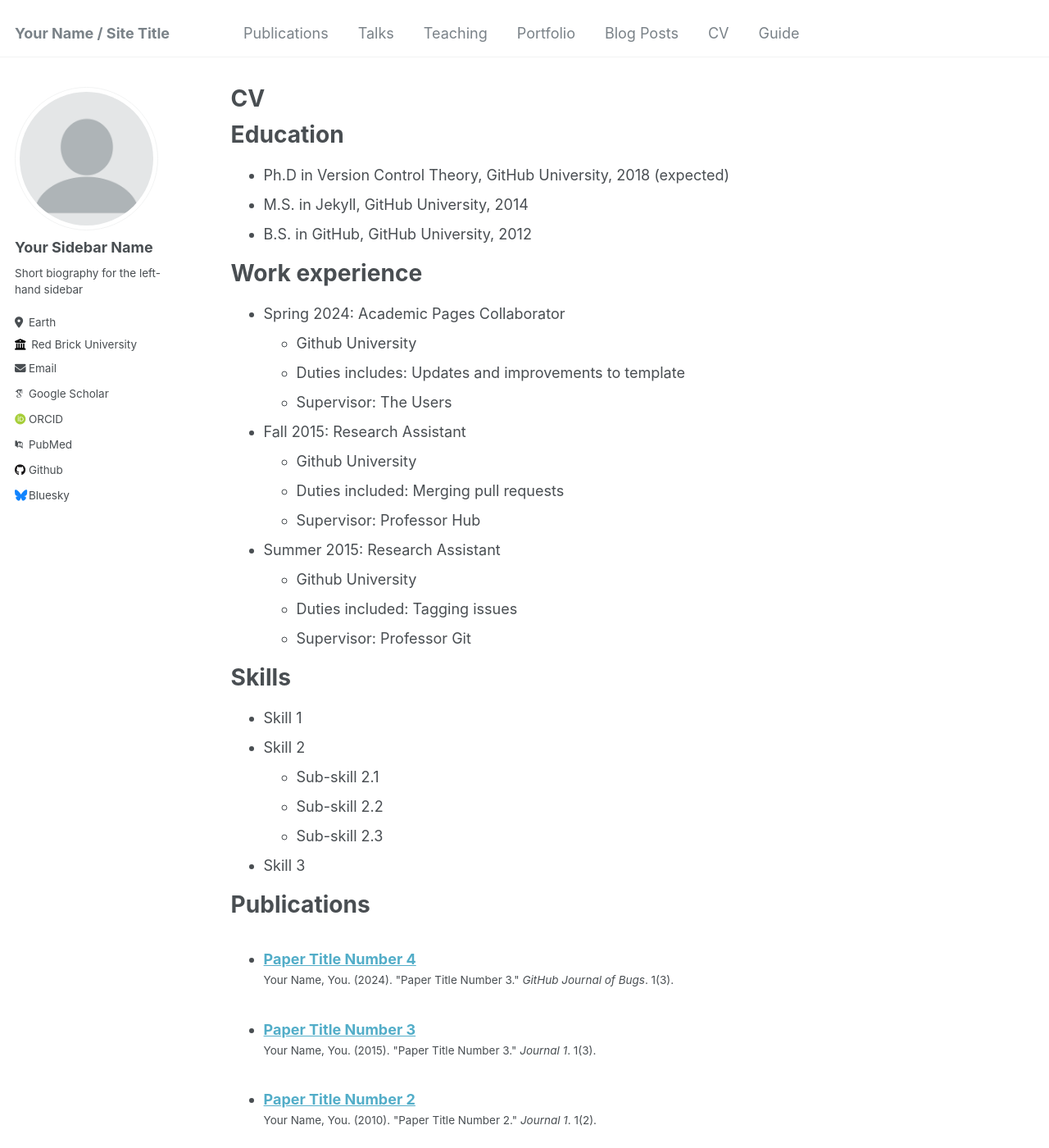
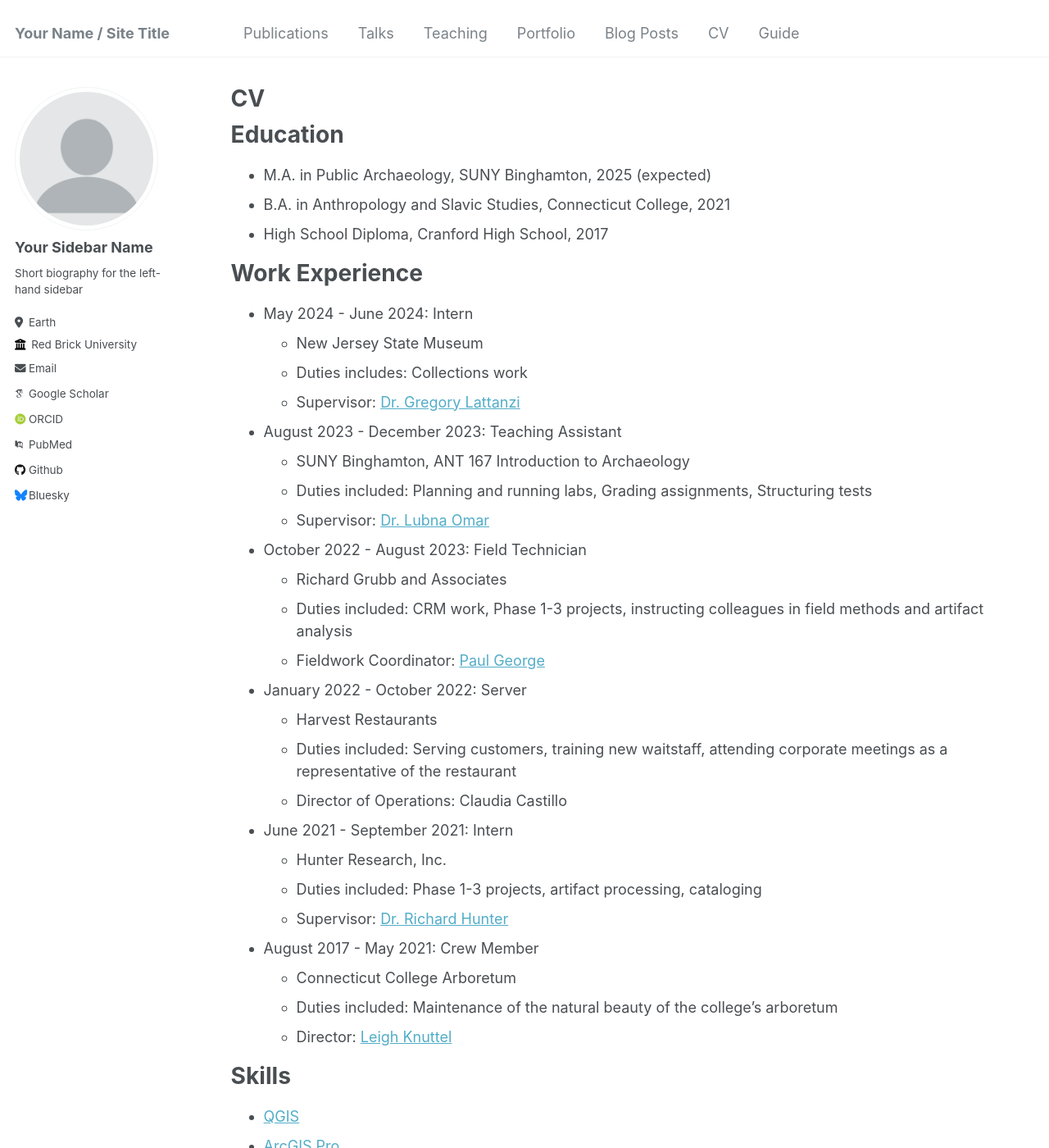
Before and after one commit to Bergenhoek/Bergenhoek.github.io, a Jekyll site: the page built from _pages/cv.md, in a window 1280 px wide and 1400 px high. Shown: the whole window at 82% size. Built offline with Jekyll 4.4.1, drawn with Linux system fonts in a browser that asks for light colours; some web fonts are replaced; some of the changed text lies outside the part shown.

Commit message:
Update cv.md
added education, work, skills, volunteer

```diff
--- a/_pages/cv.md
+++ b/_pages/cv.md
@@ -11,54 +11,54 @@ redirect_from:
 
 Education
 ======
-* Ph.D in Version Control Theory, GitHub University, 2018 (expected)
-* M.S. in Jekyll, GitHub University, 2014
-* B.S. in GitHub, GitHub University, 2012
+* M.A. in Public Archaeology, SUNY Binghamton, 2025 (expected)
+* B.A. in Anthropology and Slavic Studies, Connecticut College, 2021
+* High School Diploma, Cranford High School, 2017
 
-Work experience
+Work Experience
 ======
-* Spring 2024: Academic Pages Collaborator
-  * Github University
-  * Duties includes: Updates and improvements to template
-  * Supervisor: The Users
+* May 2024 - June 2024: Intern
+  * New Jersey State Museum
+  * Duties includes: Collections work
+  * Supervisor: [Dr. Gregory Lattanzi](https://scholar.google.com/citations?user=X-9KLfsAAAAJ)
 
-* Fall 2015: Research Assistant
-  * Github University
-  * Duties included: Merging pull requests
-  * Supervisor: Professor Hub
+* August 2023 - December 2023: Teaching Assistant
+  * SUNY Binghamton, ANT 167 Introduction to Archaeology
+  * Duties included: Planning and running labs, Grading assignments, Structuring tests
+  * Supervisor: [Dr. Lubna Omar](https://www.binghamton.edu/anthropology/faculty/profile.html?id=lubna)
 
-* Summer 2015: Research Assistant
-  * Github University
-  * Duties included: Tagging issues
-  * Supervisor: Professor Git
+* October 2022 - August 2023: Field Technician
+  * Richard Grubb and Associates
+  * Duties included: CRM work, Phase 1-3 projects, instructing colleagues in field methods and artifact analysis
+  * Fieldwork Coordinator: [Paul George](https://richardgrubb.com/our-staff/)
+
+* January 2022 - October 2022: Server
+  * Harvest Restaurants
+  * Duties included: Serving customers, training new waitstaff, attending corporate meetings as a representative of the restaurant
+  * Director of Operations: Claudia Castillo
+
+* June 2021 - September 2021: Intern
+  * Hunter Research, Inc.
+  * Duties included: Phase 1-3 projects, artifact processing, cataloging
+  * Supervisor: [Dr. Richard Hunter](http://www.hunterresearch.com/richard-w-hunter)
+
+* August 2017 - May 2021: Crew Member
+  * Connecticut College Arboretum
+  * Duties included: Maintenance of the natural beauty of the college's arboretum
+  * Director: [Leigh Knuttel](https://www.conncoll.edu/the-arboretum/about-us/staff/)
+
 
 Skills
 ======
-* Skill 1
-* Skill 2
-  * Sub-skill 2.1
-  * Sub-skill 2.2
-  * Sub-skill 2.3
-* Skill 3
+* [QGIS](https://en.wikipedia.org/wiki/QGIS)
+* [ArcGIS Pro](https://en.wikipedia.org/wiki/ArcGIS_Pro)
+* Russian, Proficient
+* [Flintknapping](https://en.wikipedia.org/wiki/Knapping)
+* Fieldwork
+* Historical Research
+* Artifact Processing
+* Drone Operation
 
-Publications
+Service and Leadership
 ======
-  <ul>{% for post in site.publications reversed %}
-    {% include archive-single-cv.html %}
-  {% endfor %}</ul>
-
-Talks
-======
-  <ul>{% for post in site.talks reversed %}
-    {% include archive-single-talk-cv.html  %}
-  {% endfor %}</ul>
-
-Teaching
-======
-  <ul>{% for post in site.teaching reversed %}
-    {% include archive-single-cv.html %}
-  {% endfor %}</ul>
-
-Service and leadership
-======
-* Currently signed in to 43 different slack teams
+* Eagle Scout, Boy Scouts of America, 2016
```
